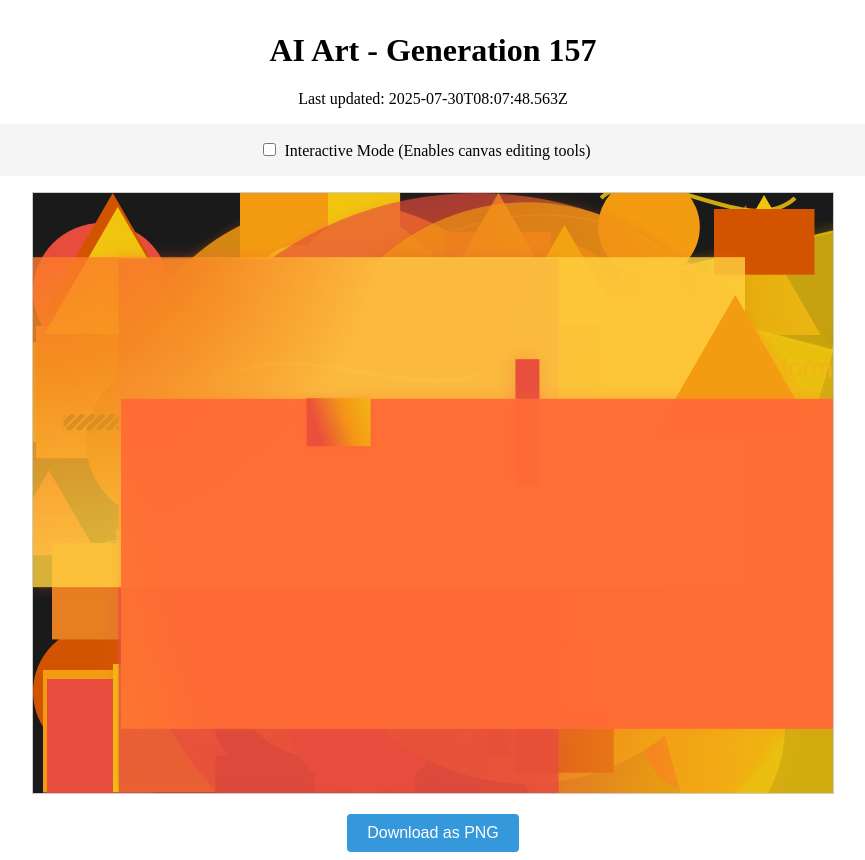
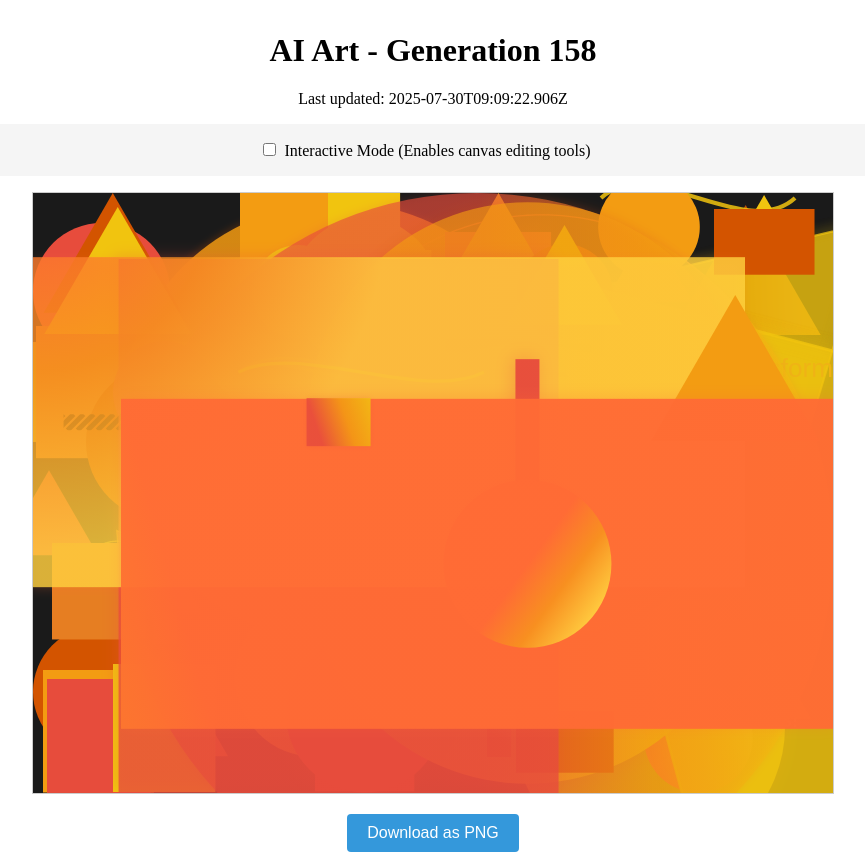
Before and after one commit to mcclowes/ai-art, a React (Vite) app: page / in a window 1280 px wide. Shown: the whole page, without its empty margins (207-1072 px from the left). Built offline with nearby package versions, Linux system fonts and the light colour scheme.

Commit message:
Improve artwork - Generation 158

```diff
--- a/src/artwork-state.ts
+++ b/src/artwork-state.ts
@@ -1584,9 +1584,35 @@ export const artworkState: ArtworkState = {
       },
       "opacity": 0.8631059373109417,
       "id": "gradient_rect_1753862868563"
+    },
+    {
+      "type": "circle",
+      "x": 494.4375772558714,
+      "y": 370.82818294190355,
+      "radius": 84,
+      "fillStyle": "#FF6B35",
+      "gradient": {
+        "type": "linear",
+        "colors": [
+          "#FF6B35",
+          "#F7931E",
+          "#FFD23F"
+        ],
+        "direction": 35.97961106967388,
+        "centerX": 0.5366362150965088,
+        "centerY": 0.4259407934718118
+      },
+      "shadow": {
+        "blur": 9.670104144782396,
+        "color": "#FF6B3540",
+        "offsetX": -0.3934676443795144,
+        "offsetY": -4.658831120953084
+      },
+      "opacity": 0.9064387189751227,
+      "id": "gradient_circle_1753866562906"
     }
   ],
-  "generation": 157,
-  "lastUpdated": "2025-07-30T08:07:48.563Z",
+  "generation": 158,
+  "lastUpdated": "2025-07-30T09:09:22.906Z",
   "cycleStarted": "2025-07-23T20:05:50.866Z"
 };
```
